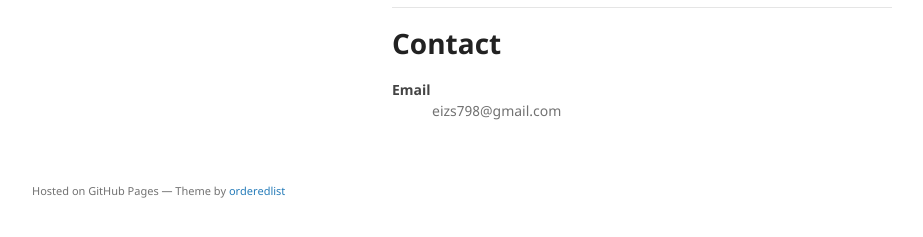
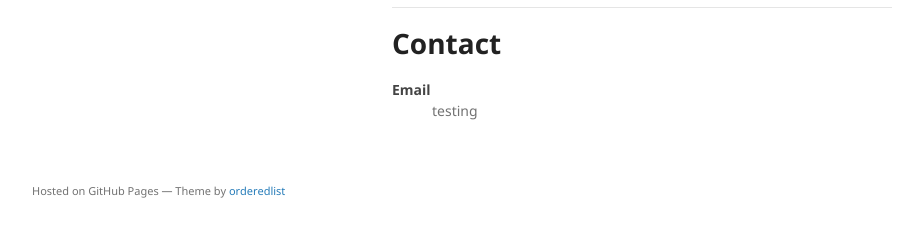
Before and after one commit to Ezlan97/Ezlan97.github.io, a Jekyll site: the page built from index.md, in a window 1280 px wide. Shown: the part 630-867 px from the top of the page, without its empty margins (178-1101 px from the left). Built offline with Jekyll 4.4.1, drawn with Linux system fonts in a browser that asks for light colours; our own code applies the rules of GitHub Pages for plain Markdown files.

Commit message:
Feat | contact

```diff
--- a/index.md
+++ b/index.md
@@ -30,5 +30,5 @@ To be continued...
 
 <dl>
 <dt>Email</dt>
-<dd>eizs798@gmail.com</dd>
+<dd>testing</dd>
 </dl>
```
